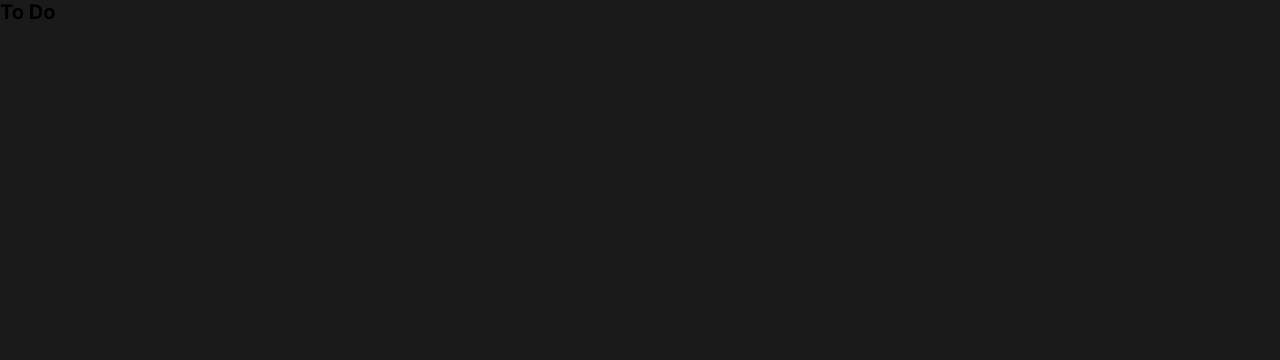
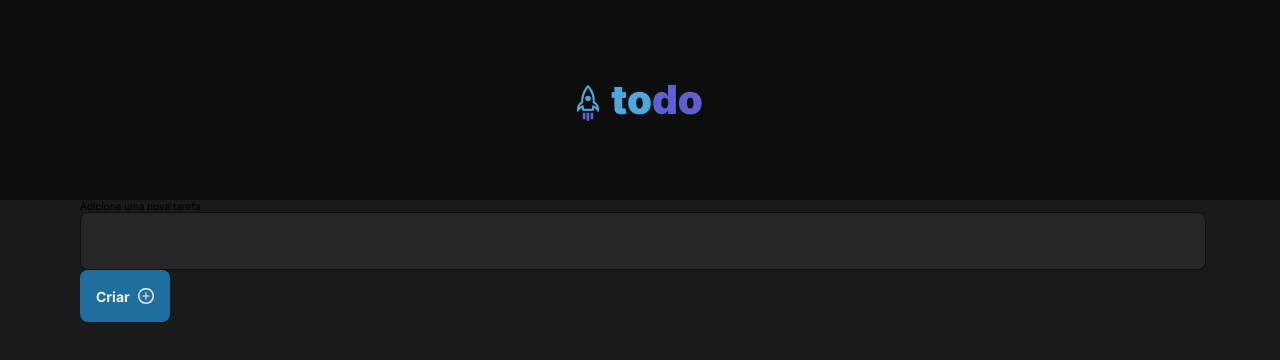
Before and after one commit to pricarrenho/toDo, a React (Create React App) app: page / in a window 1280 px wide. Shown: the top 360 px of the page. Built offline with nearby package versions, Linux system fonts and the light colour scheme.

Commit message:
feat: add home page

```diff
--- a/src/App.tsx
+++ b/src/App.tsx
@@ -1,13 +1,12 @@
 import { ThemeProvider } from "styled-components";
 import { themeBlack } from "./styles/theme";
 import { GlobalStyle } from "./styles/global";
+import { Home } from "./home";
 
 function App() {
   return (
     <ThemeProvider theme={themeBlack}>
-      <div>
-        <h1>To Do</h1>
-      </div>
+      <Home />
       <GlobalStyle />
     </ThemeProvider>
   );
--- /dev/null
+++ b/src/home/index.tsx
@@ -0,0 +1,18 @@
+import { Button } from "../components/Button";
+import { Container } from "../components/Container";
+import { Header } from "../components/Header";
+import { Input } from "../components/Input";
+
+export const Home = () => {
+  return (
+    <div>
+      <Header />
+      <Container>
+        <Input />
+        <Button styleType="primary" icon="plus">
+          Criar
+        </Button>
+      </Container>
+    </div>
+  );
+};
--- a/src/styles/theme.ts
+++ b/src/styles/theme.ts
@@ -12,7 +12,7 @@ const colors = {
   },
   red: "#E25858",
   blue: {
-    100: "#4AE8DE",
+    100: "#4EA8DE",
     200: "#1E6F9F",
   },
   purple: {
```
